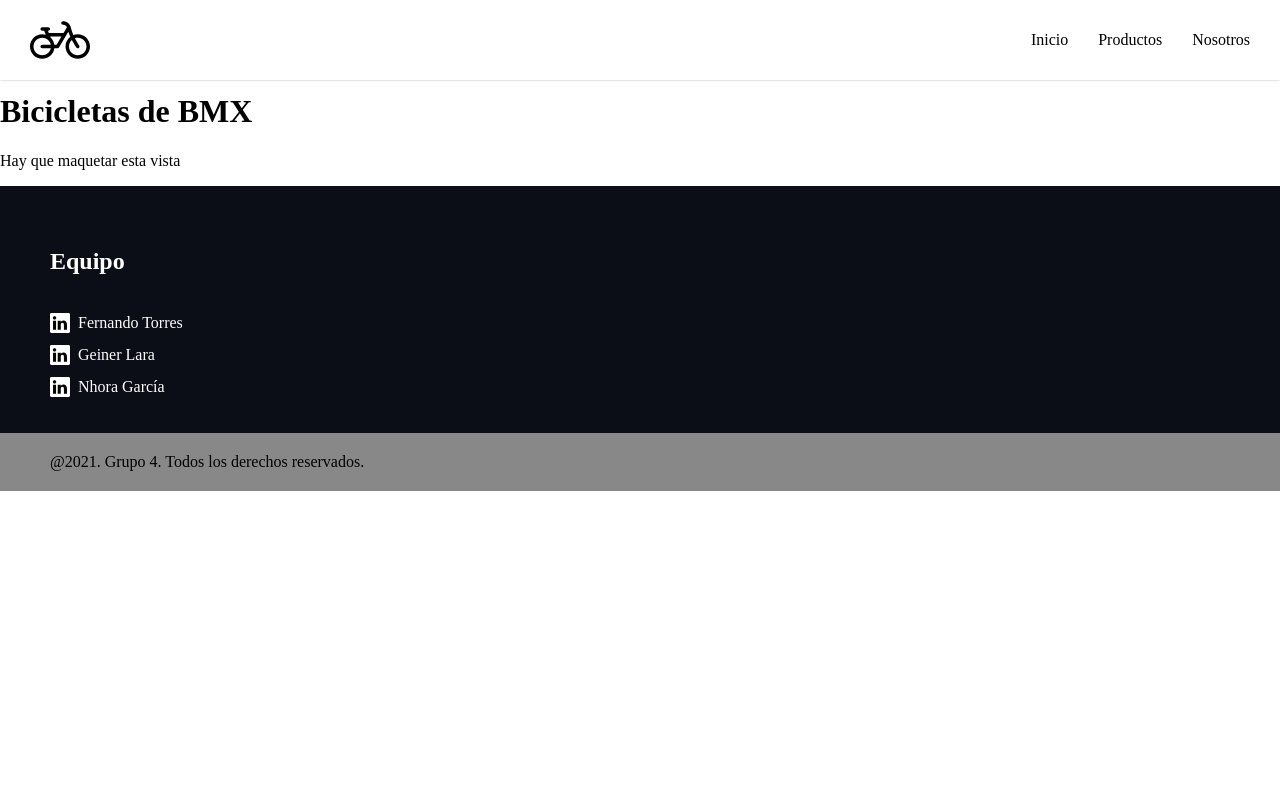
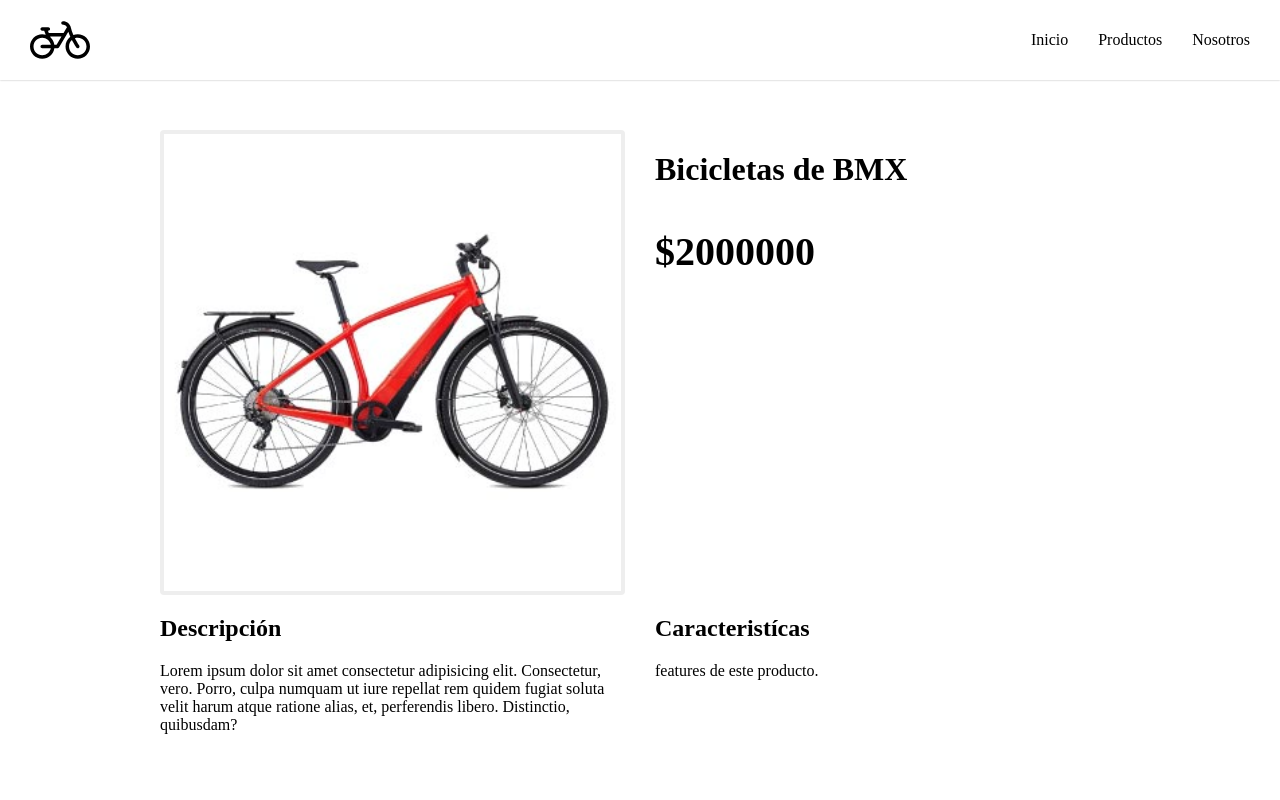
Before and after one commit to fertp/proyecto-ciclo-3, a Vue app: page /productos/bicicletas-de-bmx in a window 1280 px wide. Shown: the top 800 px of the page. Built offline with nearby package versions, Linux system fonts and the light colour scheme.

Commit message:
Vista producto

```diff
--- a/src/productos.json
+++ b/src/productos.json
@@ -6,6 +6,7 @@
         "slug": "biciclita-todo-terreno",
         "price":800000,
         "description":"Lorem ipsum dolor sit amet consectetur adipisicing elit. Consectetur, vero. Porro, culpa numquam ut iure repellat rem quidem fugiat soluta velit harum atque ratione alias, et, perferendis libero. Distinctio, quibusdam?",
+        "features": "features de este producto.",
         "category_id": 1
     },
     {
@@ -15,6 +16,7 @@
         "slug": "bicicletas-de-ruta",
         "price":1000000,
         "description":"Lorem ipsum dolor sit amet consectetur adipisicing elit. Consectetur, vero. Porro, culpa numquam ut iure repellat rem quidem fugiat soluta velit harum atque ratione alias, et, perferendis libero. Distinctio, quibusdam?",
+        "features": "features de este producto.",
         "category_id": 1
     },
 
@@ -25,6 +27,7 @@
         "slug": "bicicletas-de-triatlón-y-contrarreloj",
         "price":2000000,
         "description":"Lorem ipsum dolor sit amet consectetur adipisicing elit. Consectetur, vero. Porro, culpa numquam ut iure repellat rem quidem fugiat soluta velit harum atque ratione alias, et, perferendis libero. Distinctio, quibusdam?",
+        "features": "features de este producto.",
         "category_id": 1
     },
 
@@ -35,6 +38,7 @@
         "slug": "bicicletas-para-ruta-de-barra-plana",
         "price":2500000,
         "description":"Lorem ipsum dolor sit amet consectetur adipisicing elit. Consectetur, vero. Porro, culpa numquam ut iure repellat rem quidem fugiat soluta velit harum atque ratione alias, et, perferendis libero. Distinctio, quibusdam?",
+        "features": "features de este producto.",
         "category_id": 1
     },
 
@@ -45,6 +49,7 @@
         "slug": "bicicletas-de-ciclomontañismo-o-mtb",
          "price":3500000,
          "description":"Lorem ipsum dolor sit amet consectetur adipisicing elit. Consectetur, vero. Porro, culpa numquam ut iure repellat rem quidem fugiat soluta velit harum atque ratione alias, et, perferendis libero. Distinctio, quibusdam?",
+         "features": "features de este producto.",
          "category_id": 1
     },
 
@@ -55,6 +60,7 @@
         "slug": "bicicletas-de-cyclocross",
         "price":3500000,
         "description":"Lorem ipsum dolor sit amet consectetur adipisicing elit. Consectetur, vero. Porro, culpa numquam ut iure repellat rem quidem fugiat soluta velit harum atque ratione alias, et, perferendis libero. Distinctio, quibusdam?",
+        "features": "features de este producto.",
         "category_id": 1
     },
 
@@ -65,6 +71,7 @@
         "slug": "bicicletas-de-gravilla-o-gravel",
         "price":2200000,
         "description":"Lorem ipsum dolor sit amet consectetur adipisicing elit. Consectetur, vero. Porro, culpa numquam ut iure repellat rem quidem fugiat soluta velit harum atque ratione alias, et, perferendis libero. Distinctio, quibusdam?",
+        "features": "features de este producto.",
         "category_id": 1
     },
 
@@ -75,6 +82,7 @@
         "slug": "bicicletas-plegables",
         "price":2000000,
         "description":"Lorem ipsum dolor sit amet consectetur adipisicing elit. Consectetur, vero. Porro, culpa numquam ut iure repellat rem quidem fugiat soluta velit harum atque ratione alias, et, perferendis libero. Distinctio, quibusdam?",
+        "features": "features de este producto.",
         "category_id": 1
     },
 
@@ -85,6 +93,7 @@
         "slug": "bicicletas-de-bmx",
         "price":2000000,
         "description":"Lorem ipsum dolor sit amet consectetur adipisicing elit. Consectetur, vero. Porro, culpa numquam ut iure repellat rem quidem fugiat soluta velit harum atque ratione alias, et, perferendis libero. Distinctio, quibusdam?",
+        "features": "features de este producto.",
         "category_id": 1
     },
 
@@ -95,6 +104,7 @@
         "slug": "fixies-o-bicicletas-de-una-velocidad",
         "price":1500000,
         "description":"Lorem ipsum dolor sit amet consectetur adipisicing elit. Consectetur, vero. Porro, culpa numquam ut iure repellat rem quidem fugiat soluta velit harum atque ratione alias, et, perferendis libero. Distinctio, quibusdam?",
+        "features": "features de este producto.",
         "category_id": 1
     },
 
@@ -105,6 +115,7 @@
         "slug": "bicicletas-de-pista-o-circuito",
         "price":3100000,
         "description":"Lorem ipsum dolor sit amet consectetur adipisicing elit. Consectetur, vero. Porro, culpa numquam ut iure repellat rem quidem fugiat soluta velit harum atque ratione alias, et, perferendis libero. Distinctio, quibusdam?",
+        "features": "features de este producto.",
         "category_id": 1
     },
 
@@ -115,6 +126,7 @@
         "slug": "bicicletas-eléctricas-y-pedelec",
         "price":3500000,
         "description":"Lorem ipsum dolor sit amet consectetur adipisicing elit. Consectetur, vero. Porro, culpa numquam ut iure repellat rem quidem fugiat soluta velit harum atque ratione alias, et, perferendis libero. Distinctio, quibusdam?",
+        "features": "features de este producto.",
         "category_id": 1
     },
     {
@@ -124,6 +136,7 @@
         "slug": "bicicletas-de-paseo",
         "price":800000,
         "description":"Lorem ipsum dolor sit amet consectetur adipisicing elit. Consectetur, vero. Porro, culpa numquam ut iure repellat rem quidem fugiat soluta velit harum atque ratione alias, et, perferendis libero. Distinctio, quibusdam?",
+        "features": "features de este producto.",
         "category_id": 1
     }
 ]
--- a/src/views/Producto.vue
+++ b/src/views/Producto.vue
@@ -1,16 +1,76 @@
 <template>
   <web-layout>
+    <main class="producto-page">
+      <div class="producto-page__container">
 
-    <br>
-    <br>
-    <br>
-    <br>
+        <!-- row1 -->
+        <div class="producto__grid">
+          <div class="producto__img-box">
+            <img src="@/assets/bici.jpg" :alt="product.name" class="producto__img">
+          </div>
+          <div class="producto__text">
+            <h1 class="producto__title">{{ product.name }}</h1>
+            <p class="producto__price">{{ formatedPrice }}</p>
+          </div>
+        </div>
 
-    <h1>{{ product.name }}</h1>
-    <p>Hay que maquetar esta vista</p>
+        <!-- row2 -->
+        <div class="producto__grid">
+          <div class="producto__col">
+            <h2 class="producto__sub-title">Descripción</h2>
+            <p class="producto__description">
+              {{ product.description }}
+            </p>
+          </div>
+          <div class="producto__col">
+            <h2 class="producto__sub-title">Caracteristícas</h2>
+            <p class="producto__features">
+              {{ product.features }}
+            </p>
+          </div>
+        </div>
+
+        <!-- TODO -->
+        <!-- SECTION CON PRODUCTOS RELACIONADOS -->
+
+      </div>
+    </main>
 
   </web-layout>
 </template>
+
+<style scoped>
+.producto-page {
+  padding: 0 30px;
+  box-sizing: border-box;
+}
+.producto-page__container {
+  margin: 0 auto;
+  max-width: 960px;
+  padding: 130px 0 50px;
+}
+.producto__grid {
+  display: grid;
+  grid-template-columns: 1fr 1fr;
+  gap: 30px;
+}
+.producto__img-box {
+  background-color: #eee;
+  padding: 4px;
+  box-sizing: border-box;
+  border-radius: 4px;
+  box-align: 0 0 2px #ccc;
+}
+.producto__img {
+  display: block;
+  width: 100%;
+}
+.producto__price {
+  font-size: 40px;
+  font-weight: bold;
+}
+
+</style>
 
 <script>
 import WebLayout from '@/layouts/WebLayout.vue';
@@ -28,6 +88,13 @@ export default {
     }
   },
 
+  computed: {
+    formatedPrice () {
+      let formatedPrice = "$" + this.product.price;
+      return formatedPrice
+    }
+  },
+
   created () {
 
     this.product = productsJson.find( (p) => {
```
